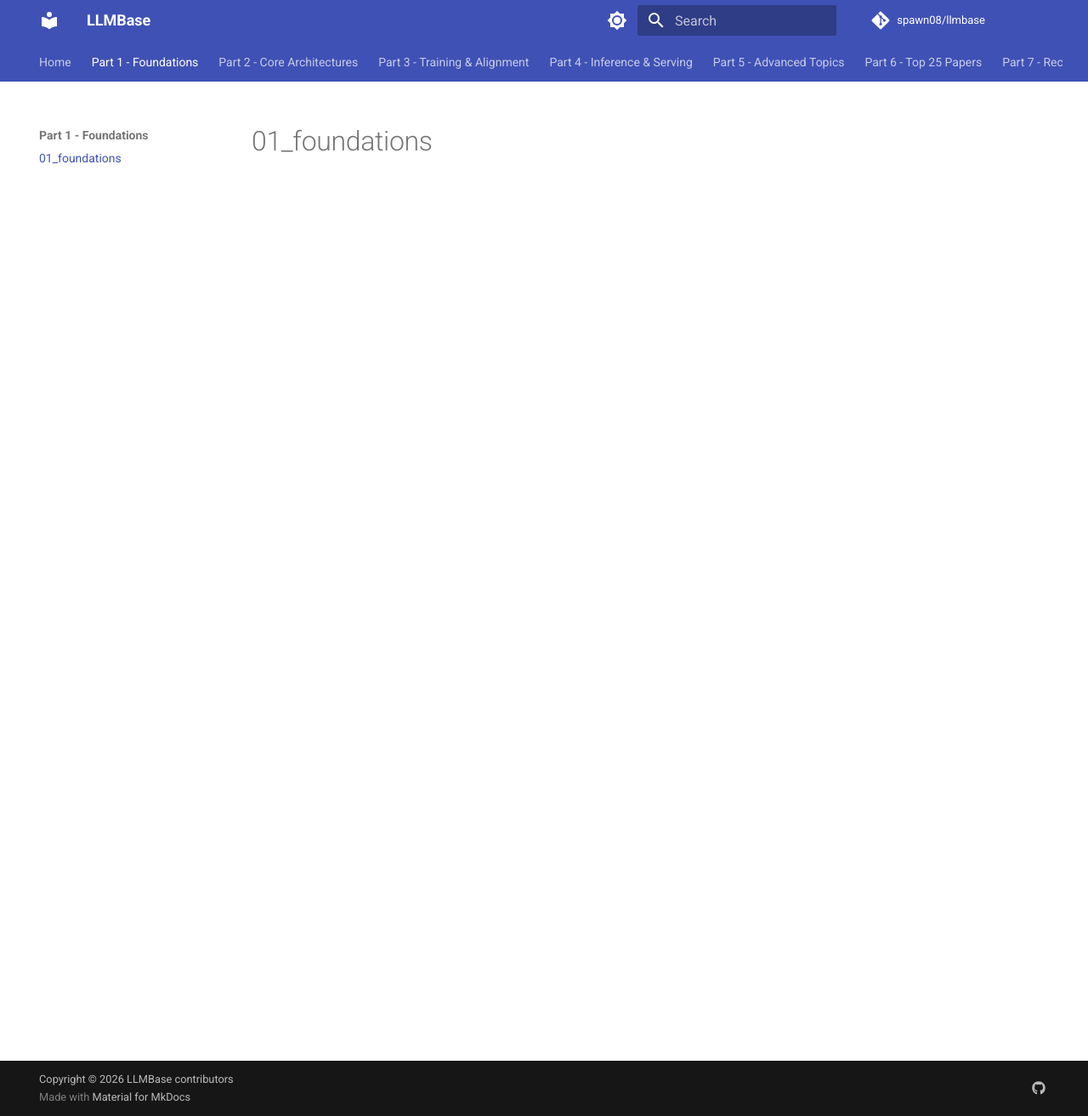
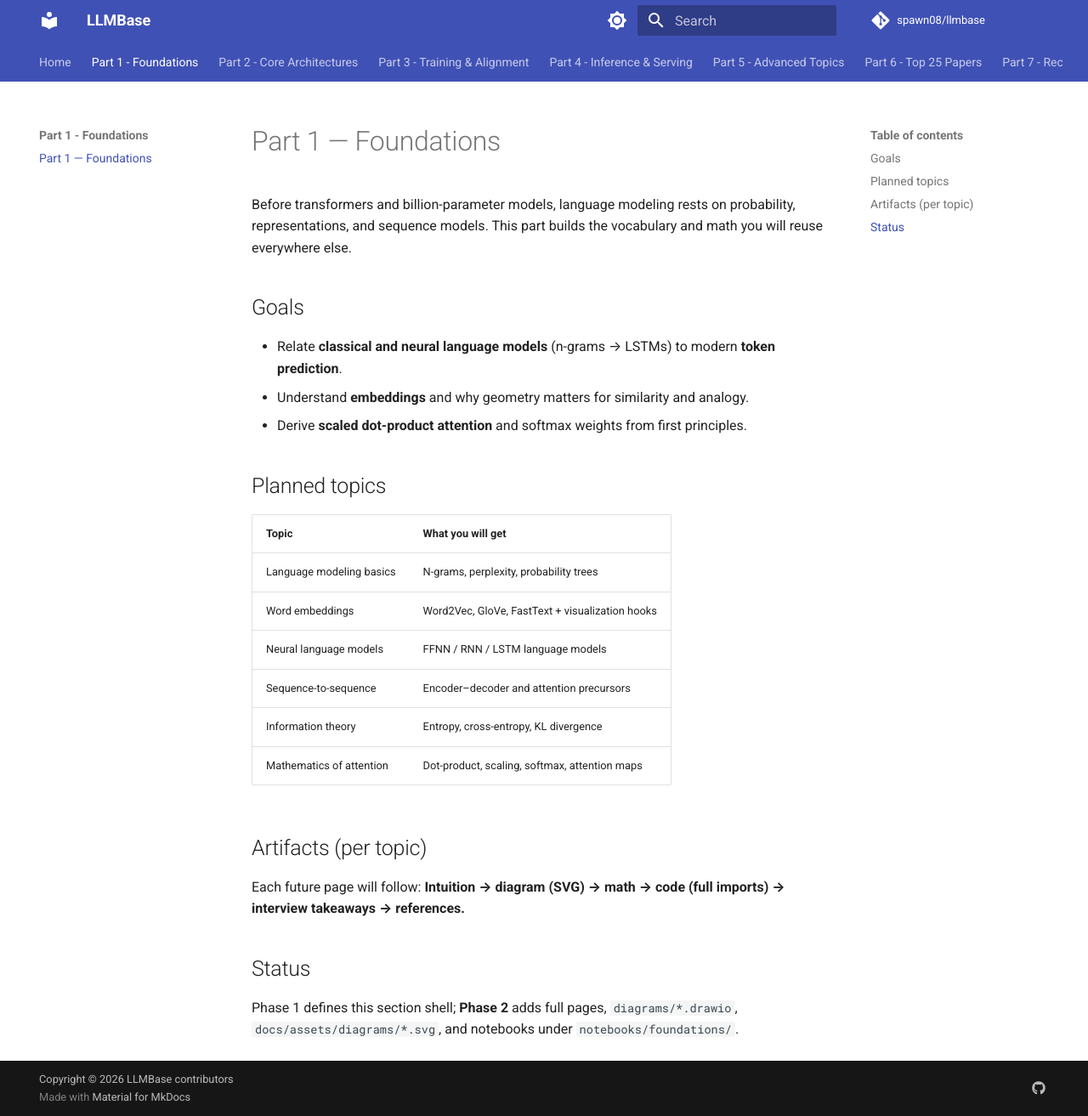
Before and after one commit to spawn08/llmbase, an MkDocs documentation site: the page built from docs/01_foundations/index.md, in a window 1280 px wide and 1313 px high. Shown: the whole window at 85% size. Built offline with MkDocs 1.6.1 and Material for MkDocs 9.7.7, drawn with Linux system fonts in a browser that asks for light colours; comment, search, counter and statistics services are not loaded.

Commit message:
docs(part1): add Foundations section index and roadmap
Outline goals, planned topics, and Phase 2 deliverables for foundations.

Made-with: Cursor

```diff
--- a/docs/01_foundations/index.md
+++ b/docs/01_foundations/index.md
@@ -1 +1,28 @@
-# 01_foundations
+# Part 1 — Foundations
+
+Before transformers and billion-parameter models, language modeling rests on probability, representations, and sequence models. This part builds the vocabulary and math you will reuse everywhere else.
+
+## Goals
+
+- Relate **classical and neural language models** (n-grams → LSTMs) to modern **token prediction**.
+- Understand **embeddings** and why geometry matters for similarity and analogy.
+- Derive **scaled dot-product attention** and softmax weights from first principles.
+
+## Planned topics
+
+| Topic | What you will get |
+| --- | --- |
+| Language modeling basics | N-grams, perplexity, probability trees |
+| Word embeddings | Word2Vec, GloVe, FastText + visualization hooks |
+| Neural language models | FFNN / RNN / LSTM language models |
+| Sequence-to-sequence | Encoder–decoder and attention precursors |
+| Information theory | Entropy, cross-entropy, KL divergence |
+| Mathematics of attention | Dot-product, scaling, softmax, attention maps |
+
+## Artifacts (per topic)
+
+Each future page will follow: **Intuition → diagram (SVG) → math → code (full imports) → interview takeaways → references.**
+
+## Status
+
+Phase 1 defines this section shell; **Phase 2** adds full pages, `diagrams/*.drawio`, `docs/assets/diagrams/*.svg`, and notebooks under `notebooks/foundations/`.
```
